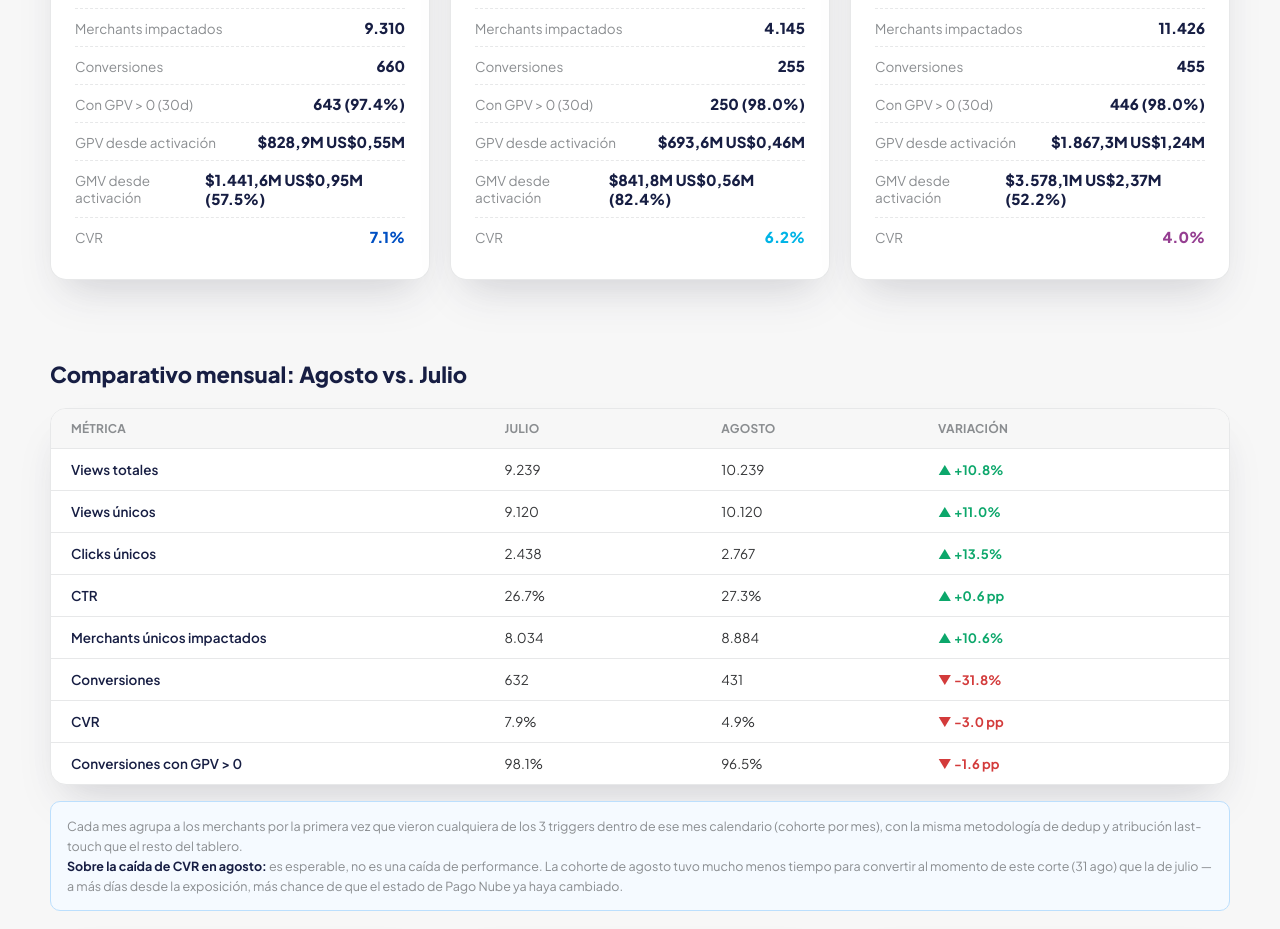
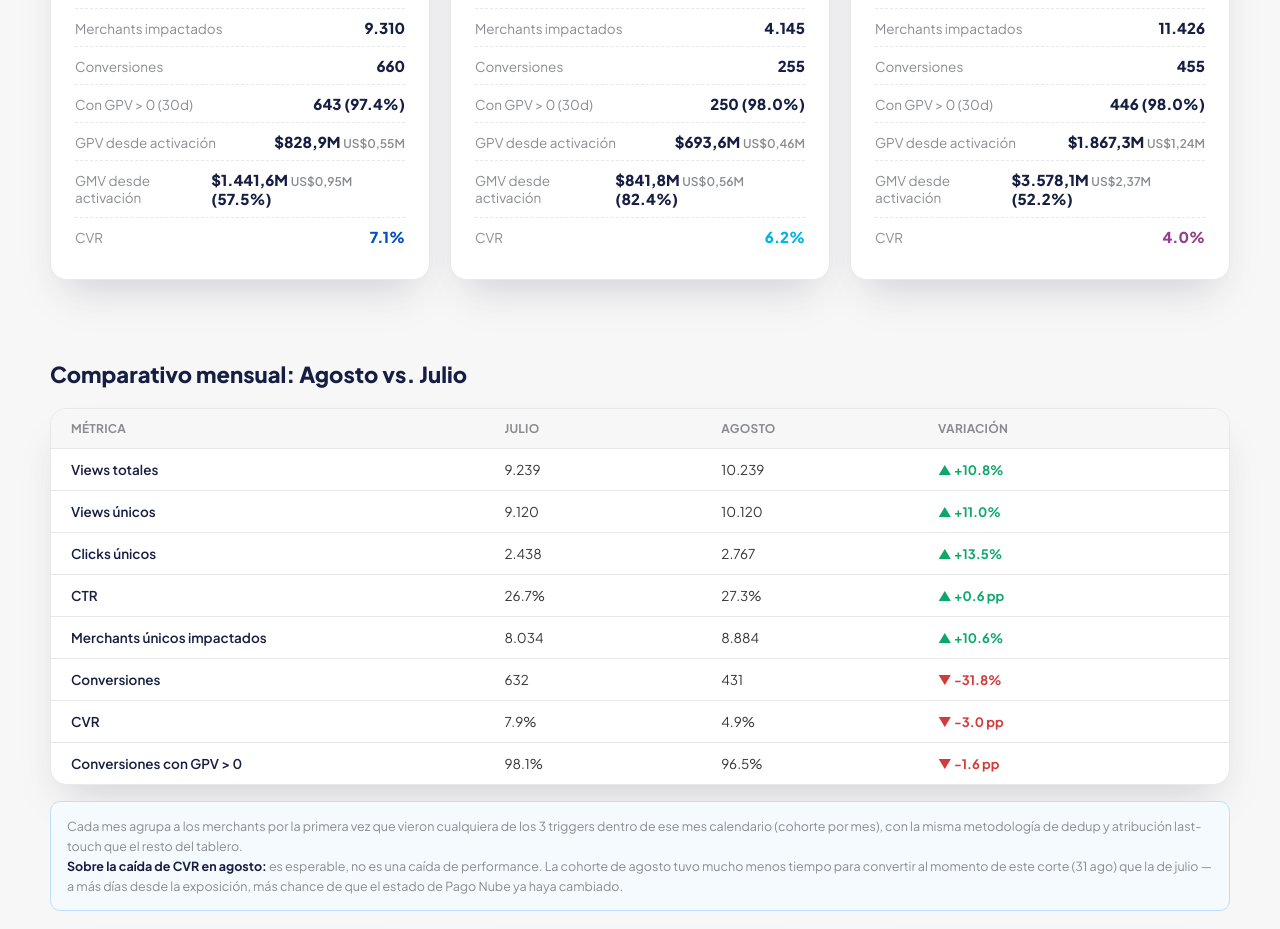
Before and after one commit to alanlelli-tn/pago-nube-comms-triggers-resultados, a Next.js app: page / in a window 1280 px wide. Shown: the part 1500-2429 px from the top of the page. Built offline with nearby package versions, Linux system fonts and the light colour scheme.

Commit message:
Add USD value styling to campaign card
Added styles for USD value in campaign card.

```diff
--- a/app/globals.css
+++ b/app/globals.css
@@ -396,6 +396,12 @@ section.block {
   color: var(--campaign-color, var(--blue));
 }
 
+.campaign-card .cc-metric-row .m-value-usd {
+  font-weight: 600;
+  font-size: 12px;
+  color: var(--grey-mid);
+}
+
 /* ---------- Insights ---------- */
 .insights-panel {
   background: linear-gradient(180deg, rgba(0, 80, 195, 0.06) 0%, rgba(0, 80, 195, 0.02) 100%);
```
